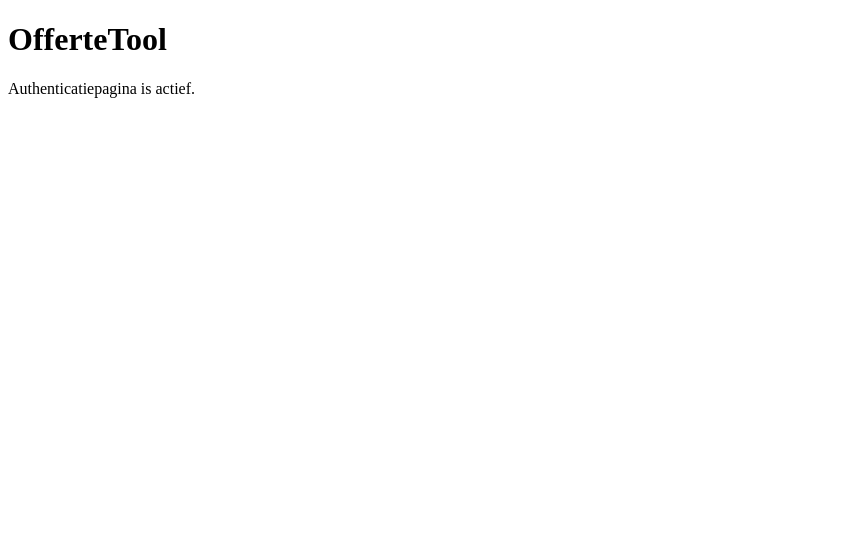
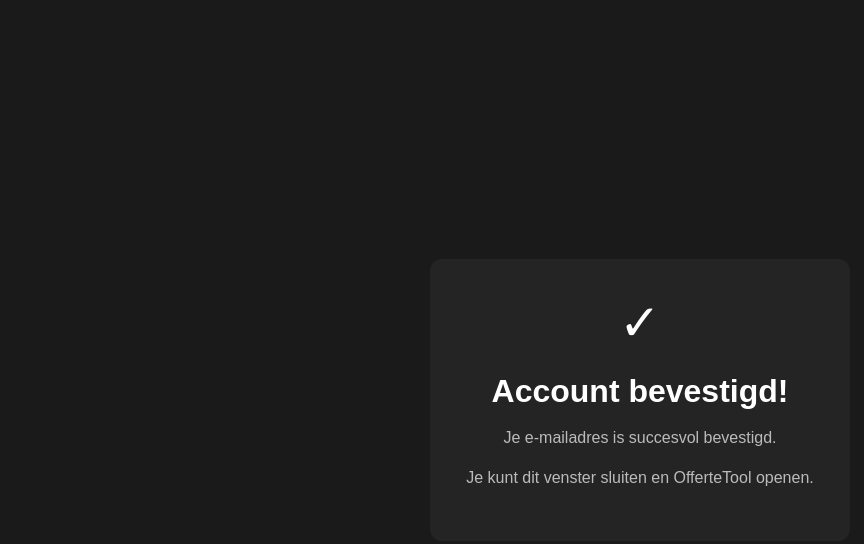
Before and after one commit to LowRollerNL/OfferteTool-Auth, a plain HTML site: page index.html in a window 1280 px wide. Shown: the whole page, without its empty margins (0-864 px from the left). Drawn offline with Linux system fonts and the light colour scheme.

Commit message:
confirmed.html

```diff
--- a/index.html
+++ b/index.html
@@ -2,13 +2,63 @@
 <html lang="nl">
 <head>
     <meta charset="UTF-8">
-    <title>OfferteTool</title>
+    <meta name="viewport" content="width=device-width, initial-scale=1.0">
+
+    <title>Account bevestigd - OfferteTool</title>
+
+    <style>
+        body {
+            margin: 0;
+            min-height: 100vh;
+            display: flex;
+            justify-content: center;
+            align-items: center;
+            background: #1a1a1a;
+            color: white;
+            font-family: Arial, sans-serif;
+        }
+
+        .container {
+            width: 350px;
+            padding: 35px;
+            background: #242424;
+            border-radius: 12px;
+            text-align: center;
+        }
+
+        .success {
+            font-size: 50px;
+        }
+
+        h1 {
+            margin-bottom: 10px;
+        }
+
+        p {
+            color: #bbb;
+            line-height: 1.5;
+        }
+    </style>
 </head>
+
 <body>
 
-<h1>OfferteTool</h1>
+<div class="container">
 
-<p>Authenticatiepagina is actief.</p>
+    <div class="success">✓</div>
+
+    <h1>Account bevestigd!</h1>
+
+    <p>
+        Je e-mailadres is succesvol bevestigd.
+    </p>
+
+    <p>
+        Je kunt dit venster sluiten en
+        OfferteTool openen.
+    </p>
+
+</div>
 
 </body>
 </html>
```
